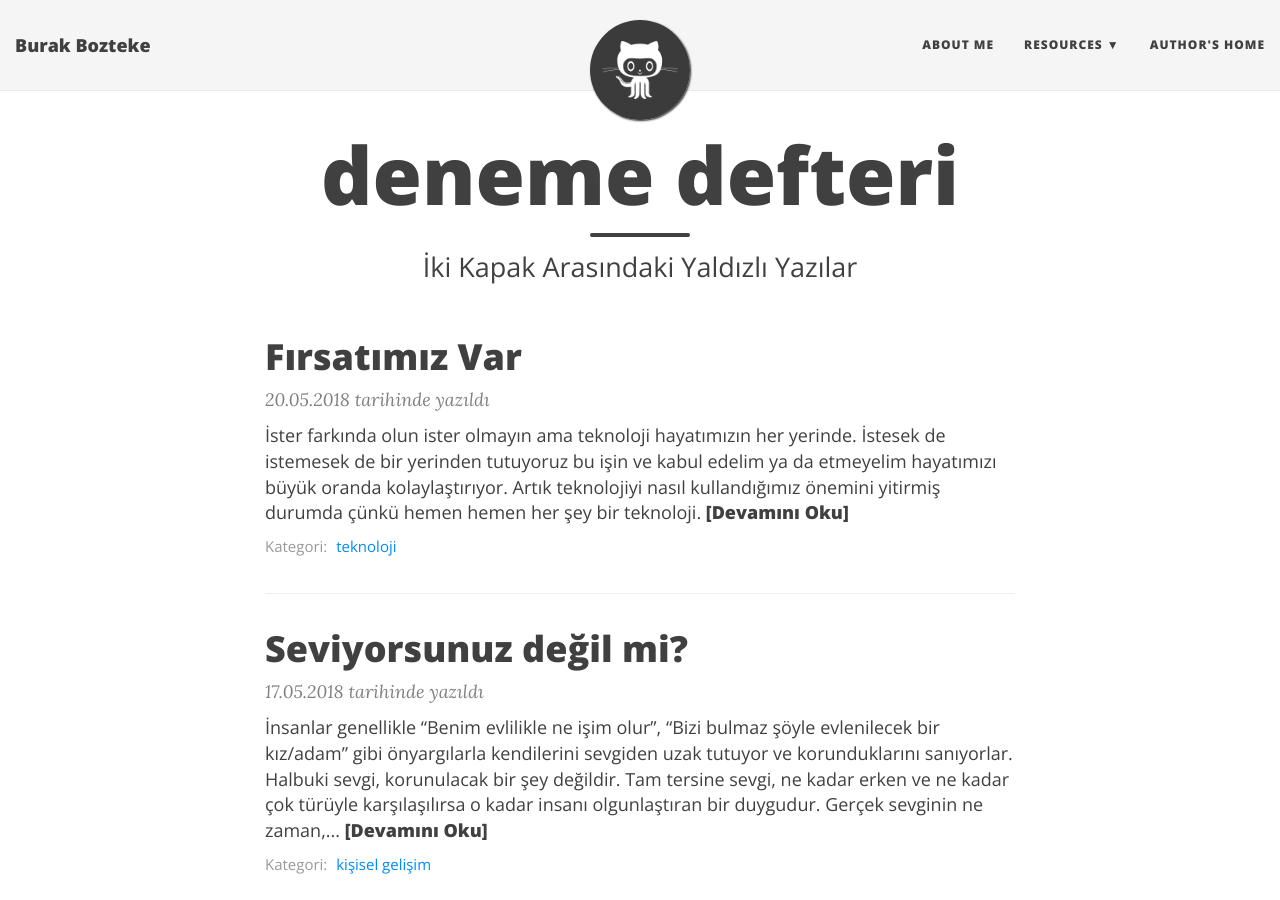
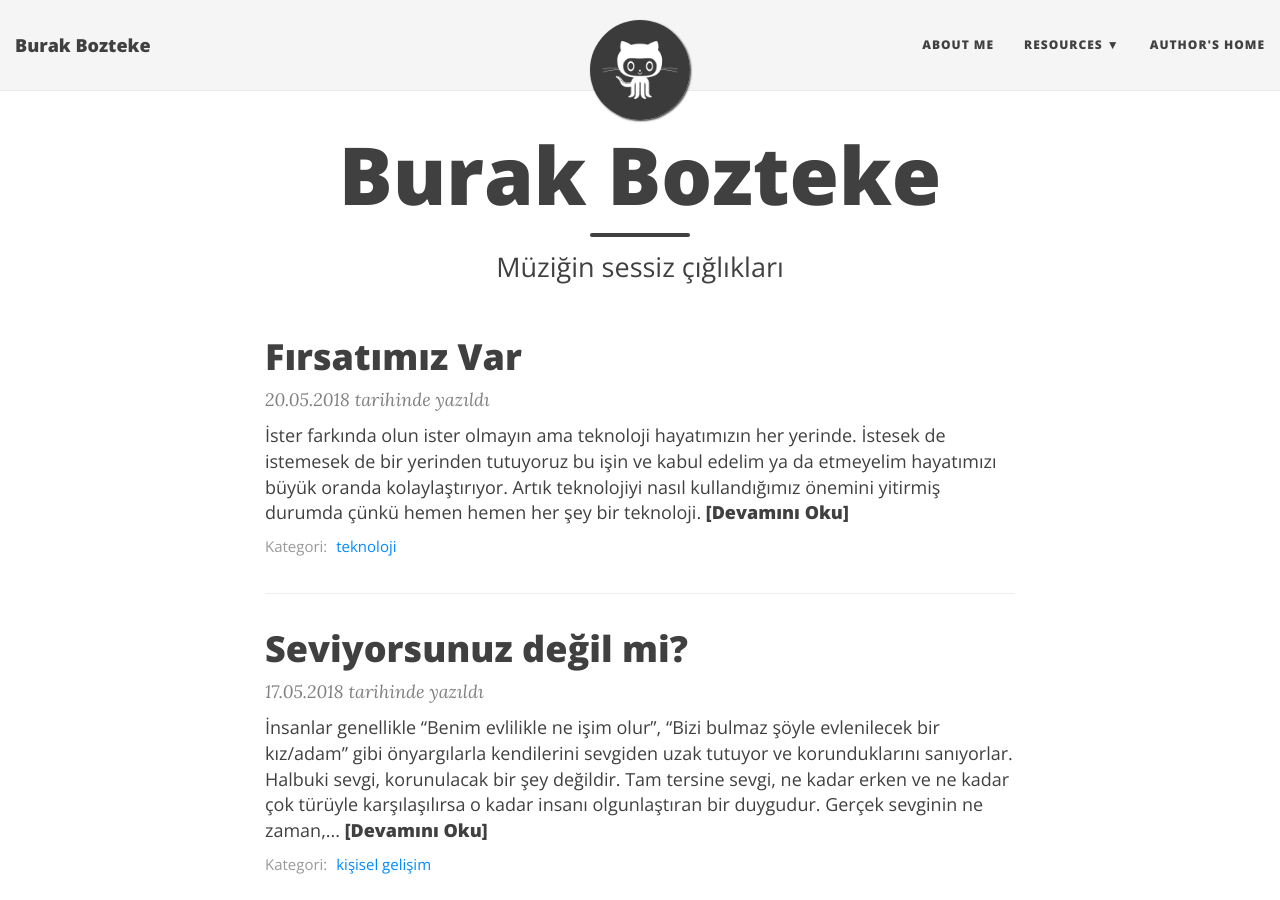
Before and after one commit to burakbozteke/burakbozteke.github.io, a Jekyll site: the page built from index.html, in a window 1280 px wide and 900 px high. Built offline with Jekyll 4.4.1, drawn with Linux system fonts in a browser that asks for light colours; nearby versions of some CDN libraries; the list of posts is cut into pages by our own code.

Commit message:
Update index.html

```diff
--- a/index.html
+++ b/index.html
@@ -1,7 +1,7 @@
 ---
 layout: page
-title: deneme defteri
-subtitle: İki Kapak Arasındaki Yaldızlı Yazılar
+title: Burak Bozteke
+subtitle: Müziğin sessiz çığlıkları
 use-site-title: true
 ---
 
```
